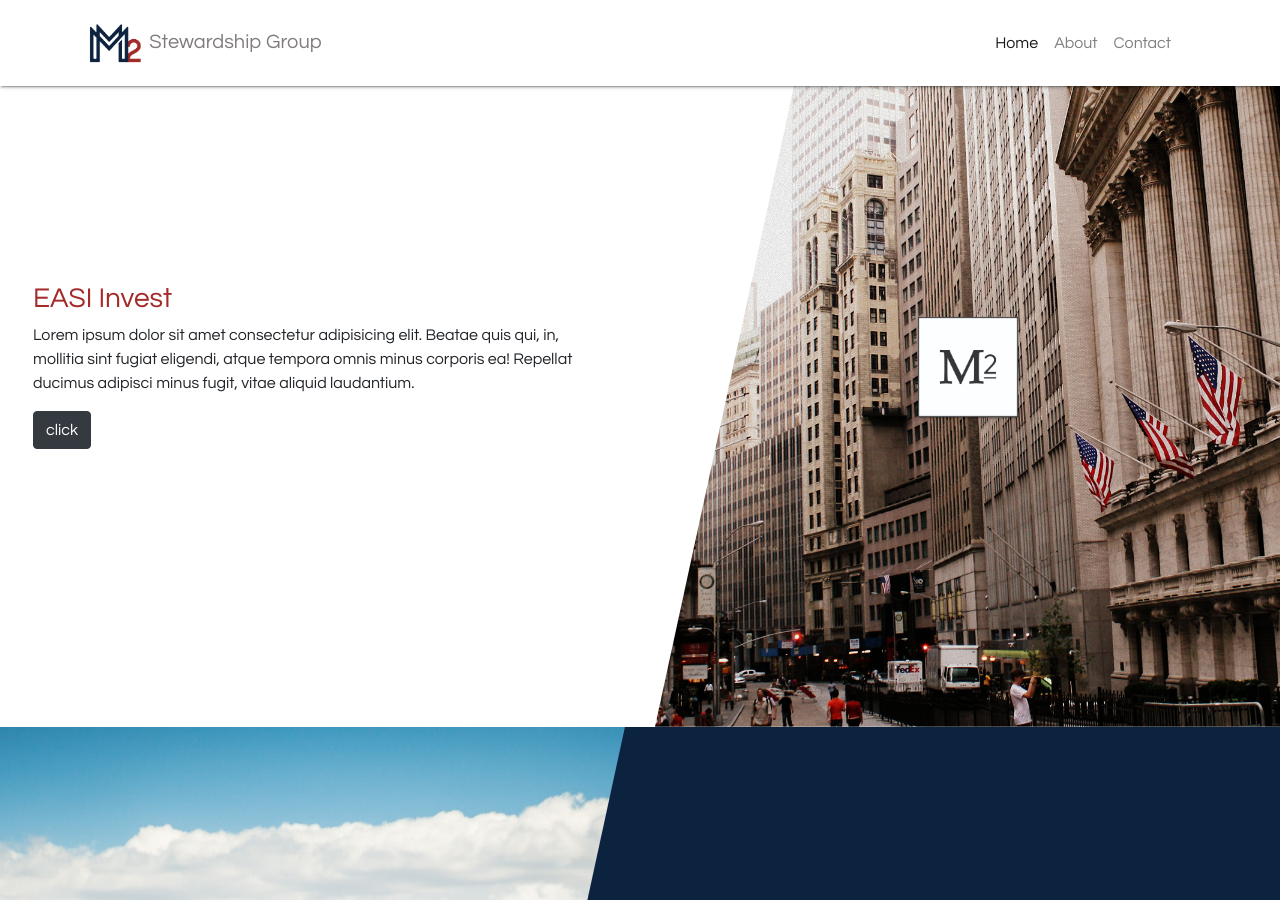
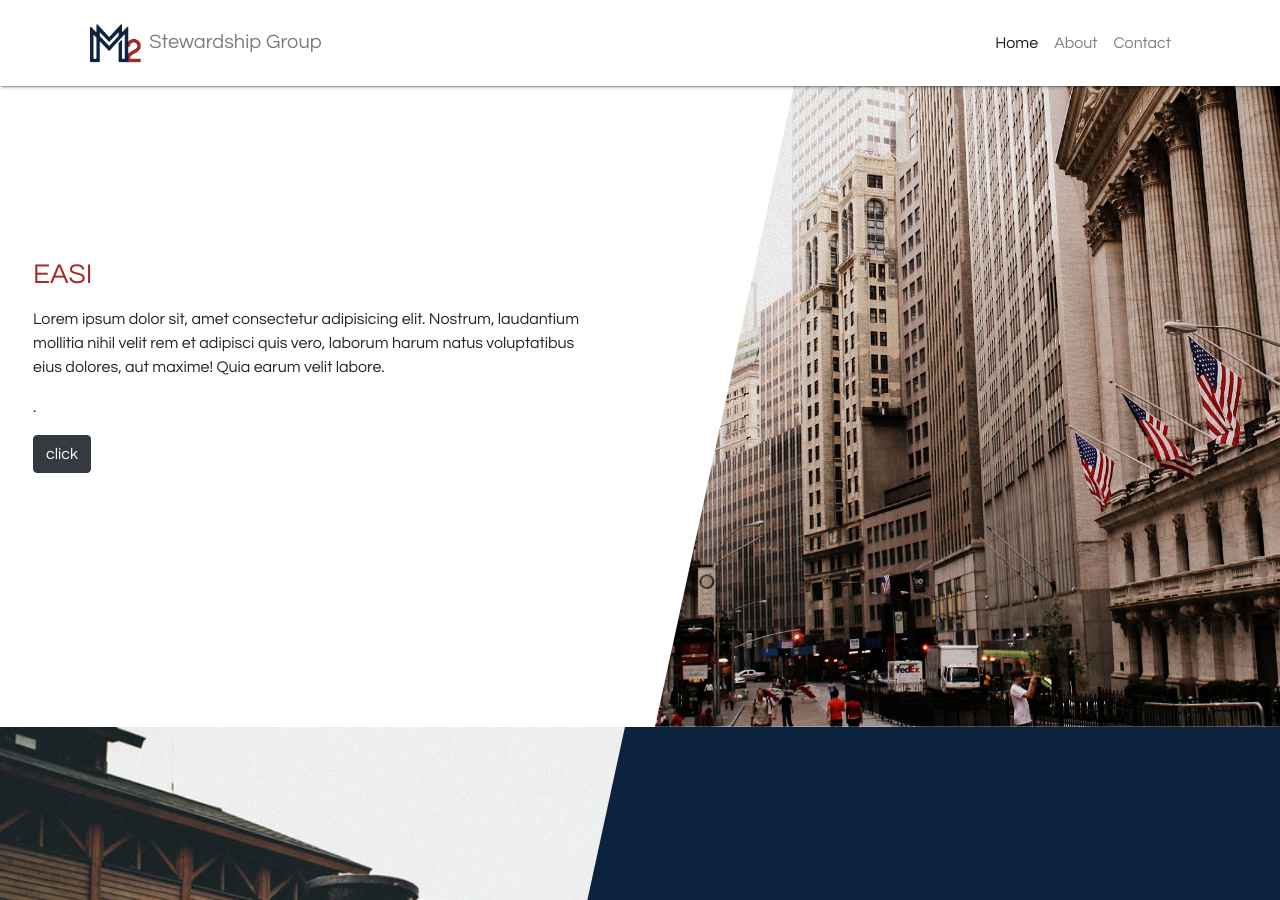
Before and after one commit to blakenoll/m2Fin, a Jekyll site: the page built from index.html, in a window 1280 px wide and 900 px high, scrolled down 1750 px. Built offline with Jekyll 4.4.1, drawn with Linux system fonts in a browser that asks for light colours; nearby versions of some CDN libraries; some of the changed text lies outside the part shown.

Commit message:
siteleaf merge updates

```diff
--- a/_includes/entities.html
+++ b/_includes/entities.html
@@ -1,43 +1,41 @@
 <section class="py-5">
   <div id="entities" class="row">
+ {% assign services = site.services | sort: 'position' 'last' %}
       <div class="col-sm-6 order-sm-1 bg-navy">
-        <div class="bg-image-full ca center" style="background-image: url('images/mountains.jpeg');">
+        <div class="bg-image-full ca center" style="background-image: url({{ services[0].background-image}});">
           <img src="images/M2-Mark_BW.jpg" class="center-item depth-1" alt="">
         </div>
       </div>
       <div class="col-sm-6 order-sm-2 p-5 flex-row bg-navy">
         <div class="flex-item">
-          <h3>M2 Capital Advisors</h3>
-          <p>Lorem ipsum dolor sit, amet consectetur adipisicing elit. Nostrum, laudantium mollitia nihil velit rem et adipisci quis vero,
-            laborum harum natus voluptatibus eius dolores, aut maxime! Quia earum velit labore.</p>
+          <h3>{{ services[0].title }}</h3>
+          <p>{{ site.services[0] }}</p>
           <a href="" class="btn btn-dark">click</a>
         </div>
       </div>
 
       <div class="col-sm-6 order-sm-4">
         <div class="bg-image-full ca right" style="background-image: url('images/wall_street_1920.jpg');">
-          <img src="images/M2-Mark_BW.jpg" class="center-item depth-1" alt="">
+          <img src="{{services[1].logo}}" class="center-item depth-1" alt="">
         </div>
       </div>
       <div class="col-sm-6 order-sm-3 p-5 flex-row">
         <div class="flex-item">
-          <h3>EASI Invest</h3>
-          <p>Lorem ipsum dolor sit amet consectetur adipisicing elit. Beatae quis qui, in, mollitia sint fugiat eligendi, atque tempora
-            omnis minus corporis ea! Repellat ducimus adipisci minus fugit, vitae aliquid laudantium.</p>
+          <h3>{{ services[1].title }}</h3>
+          <p>{{ services[1] }}.</p>
           <a href="" class="btn btn-dark">click</a>
         </div>
       </div>
 
       <div class="col-sm-6 order-sm-5 bg-navy">
-        <div class="bg-image-full ca" style="background-image: url('images/mountains.jpeg');">
-          <img src="images/M2-Mark_BW.jpg" class="center-item depth-1" alt="">
+        <div class="bg-image-full ca" style="background-image: url({{services[2].background-image}});">
+          <img src="{{services[2].logo}}" class="center-item" alt="">
         </div>
       </div>
       <div class="col-sm-6 order-sm-6 p-5 flex-row bg-navy">
             <div class="flex-item">
-              <h3>M2 Power Plan</h3>
-              <p>Lorem ipsum dolor sit amet consectetur adipisicing elit. Minus, praesentium. Magnam, accusamus iste? Earum delectus placeat
-                corporis nihil vel, et facere culpa illum fugiat quisquam! Distinctio vel beatae blanditiis possimus!</p>
+              <h3>{{ services[2].title }}</h3>
+              <p>{{ services[2] }}</p>
               <a href="" class="btn btn-dark">click</a>
             </div>
       </div>
```
